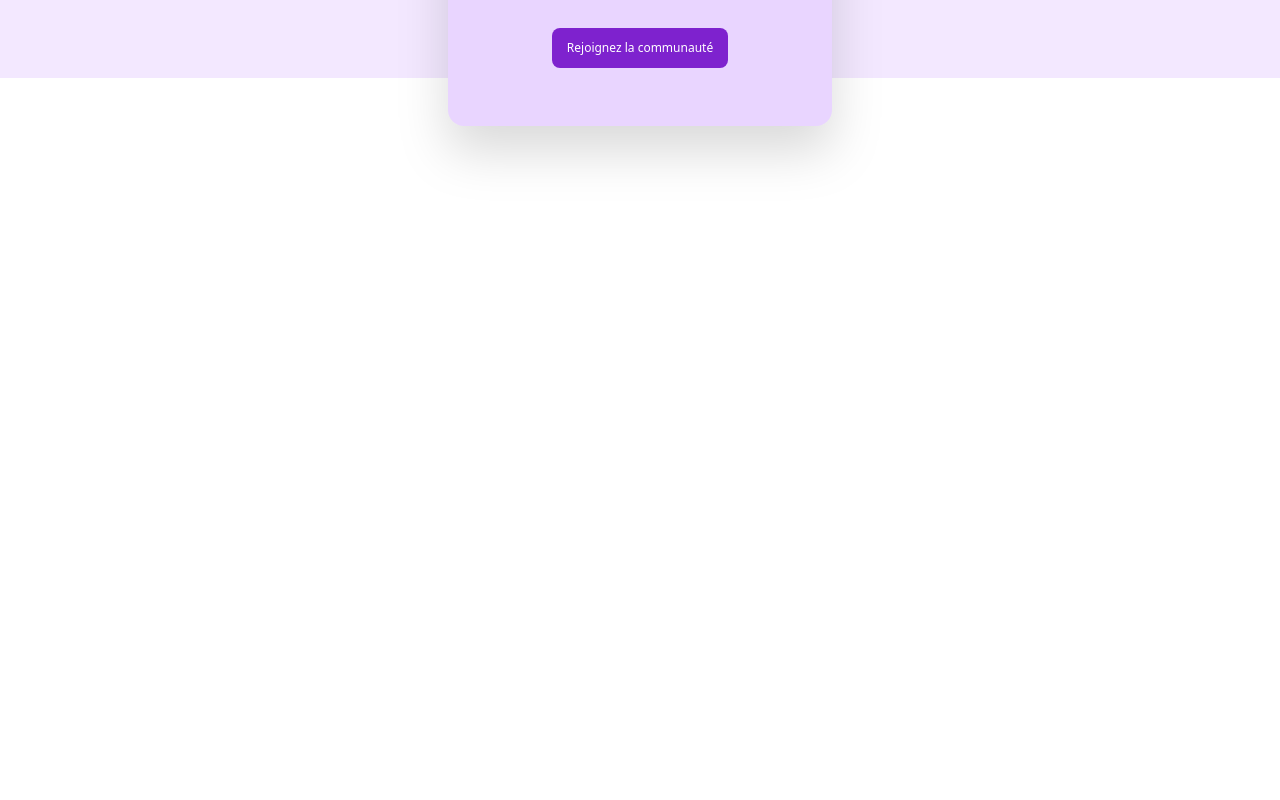
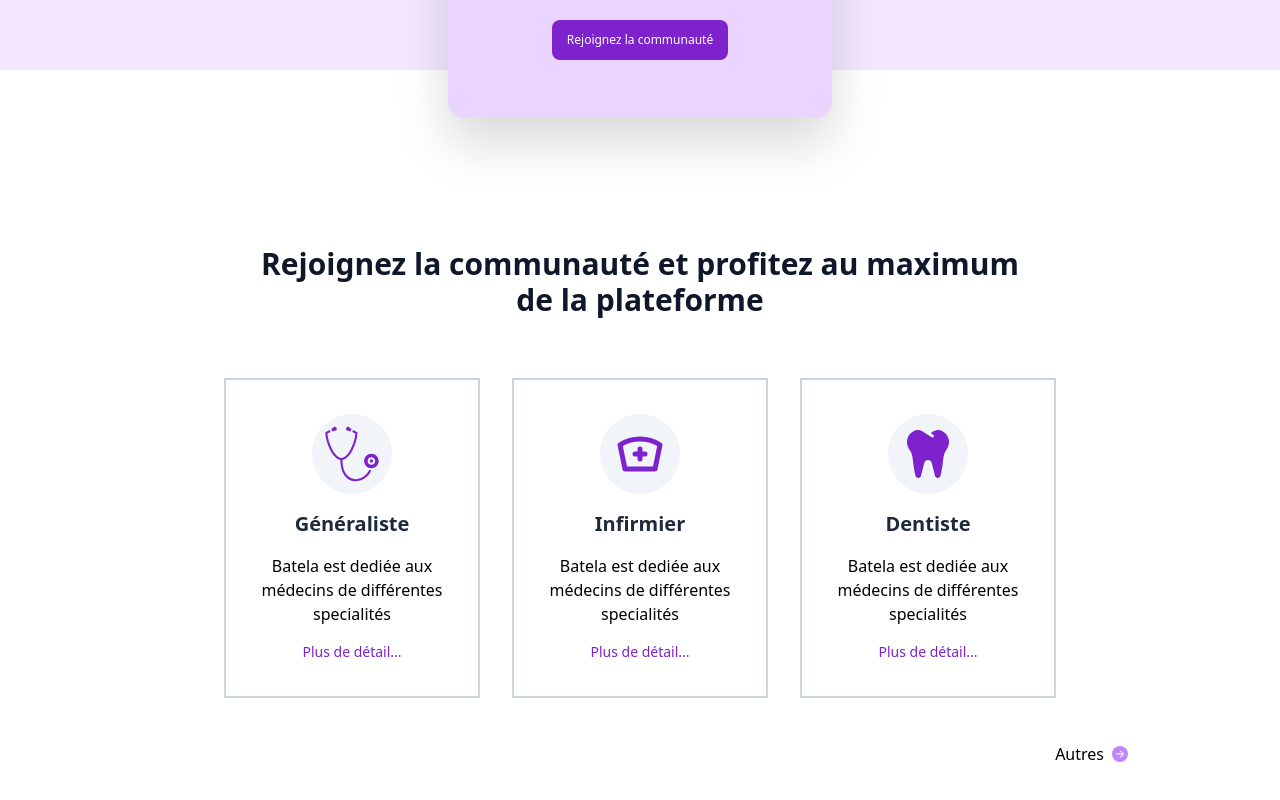
Before and after one commit to eunicekinzengele/Batela_plateforme, a Next.js app in the folder batela_plateforme/: page /Accueil in a window 1280 px wide. Shown: the part 1010-1810 px from the top of the page. Before the commit the page ends 1232 px from the top, so only its background shows below. Built offline with nearby package versions, Linux system fonts and the light colour scheme.

Commit message:
feat: add a community bar

```diff
--- a/batela_plateforme/src/pages/Accueil.jsx
+++ b/batela_plateforme/src/pages/Accueil.jsx
@@ -1,7 +1,8 @@
 import React from "react";
-import NavBar from "../pages/NavBar.jsx"
-import Hero from "../pages/Hero.jsx"
-import AfterHero from "../pages/AfterHero"
+import NavBar from "../pages/NavBar.jsx";
+import Hero from "../pages/Hero.jsx";
+import AfterHero from "../pages/AfterHero.jsx";
+import CardOfSomeCommunity from "../pages/CardOfSomeCommunity.jsx";
 
 // import * as DropdownMenuPrimitive from "@radix-ui/react-dropdown-menu";
 
@@ -11,6 +12,7 @@ export default function Accueil() {
       <NavBar/>
       <Hero/>
       <AfterHero/>
+      <CardOfSomeCommunity/>
     </div>
   );
 }
--- a/batela_plateforme/src/pages/AfterHero.jsx
+++ b/batela_plateforme/src/pages/AfterHero.jsx
@@ -3,7 +3,8 @@ import { FaSearch } from "react-icons/fa";
 
 export default function AfterHero() {
   return (
-    <div className="h-[36rem]  items-center flex">
+
+    <div className="h-[35rem]  items-center flex">
       <div className="  bg-purple-100 bg-no-repeat bg-cover content-center flex items-center justify-center h-72 w-full">
         {" "}
         {/* bg-[url('../Images/afterhero.png')] */}
--- /dev/null
+++ b/batela_plateforme/src/pages/CardOfSomeCommunity.jsx
@@ -0,0 +1,55 @@
+import React from "react";
+import { GiStethoscope } from "react-icons/gi";
+import { TbNurse } from "react-icons/tb";
+import { FaTooth } from "react-icons/fa";
+import { BsArrowRightCircleFill } from "react-icons/bs";
+
+export default function CardOfSomeCommunity() {
+  return (
+    <div className=" w-full h-120 items-center flex flex-col mb-16">
+      <h2 className=" text-3xl text-center font-bold text-slate-900 py-10 mb-5  ">
+        Rejoignez la communauté et profitez au maximum <br />
+        de la plateforme{" "}
+      </h2>
+      <div className=" h-96 w-full flex justify-center space-x-8 ">
+        <div className="border-slate-300 border-solid border-2 h-80 w-64 space-y-4 justify-center flex items-center flex-col">
+          <div className=" bg-slate-100 w-20 h-20 rounded-full items-center flex justify-center">
+            <GiStethoscope className=" text-purple-700 text-6xl" />
+          </div>
+          <h2 className=" text-xl font-semibold text-slate-800 ">
+            Généraliste
+          </h2>
+          <p className=" text-center text-base px-4 ">
+            Batela est dediée aux médecins de différentes specialités
+          </p>
+          <p className=" text-sm text-purple-700">Plus de détail...</p>
+        </div>
+        <div className="border-slate-300 border-solid border-2 h-80 w-64 space-y-4  justify-center flex items-center flex-col">
+          <div className=" bg-slate-100 w-20 h-20 rounded-full items-center flex justify-center">
+            <TbNurse className=" text-purple-700 text-6xl" />
+          </div>
+          <h2 className=" text-xl font-semibold text-slate-800 ">Infirmier</h2>
+          <p className=" text-center text-base px-4 ">
+            Batela est dediée aux médecins de différentes specialités
+          </p>
+          <p className=" text-sm text-purple-700">Plus de détail...</p>
+        </div>
+        <div className="border-slate-300 border-solid border-2 h-80 w-64 space-y-4  justify-center flex items-center flex-col">
+          <div className=" bg-slate-100 w-20 h-20 rounded-full items-center flex justify-center">
+            <FaTooth className=" text-purple-700 text-5xl" />
+          </div>
+          <h2 className=" text-xl font-semibold text-slate-800 ">Dentiste</h2>
+          <p className=" text-center text-base px-4 ">
+            Batela est dediée aux médecins de différentes specialités
+          </p>
+          <p className=" text-sm text-purple-700">Plus de détail...</p>
+        </div>
+      </div>
+      <div className=" w-full text-right">
+        <p className="flex justify-end mx-36 ">
+          Autres <BsArrowRightCircleFill className=" text-purple-400 mx-2 mt-1 hover:text-purple-700"/>
+        </p>
+      </div>
+    </div>
+  );
+}
--- a/batela_plateforme/tailwind.config.js
+++ b/batela_plateforme/tailwind.config.js
@@ -14,7 +14,8 @@ module.exports = {
         'HeroImage': "url('../images/HeroImage.png')",
       },
       height: {
-        '128': '36rem',
+        '128': '40rem',
+        '120': '35rem',
       }
     },
   },
```
